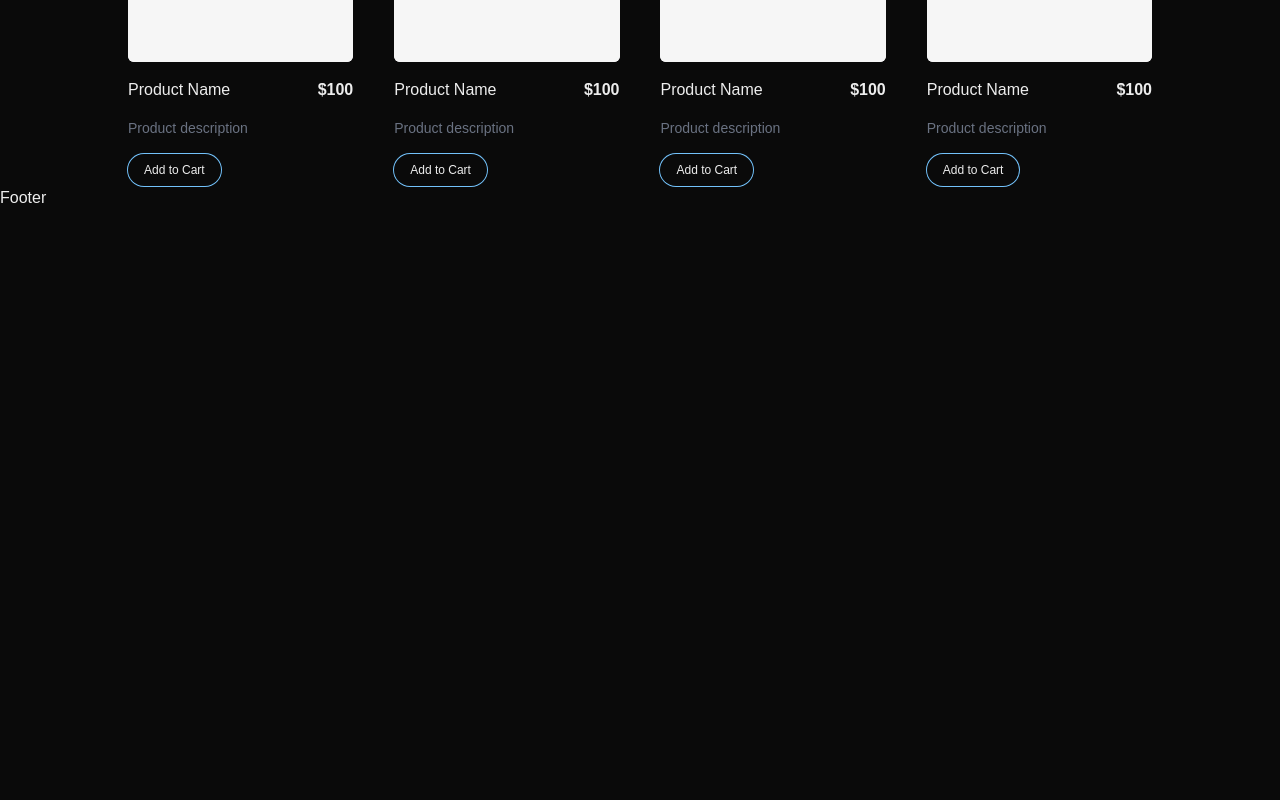
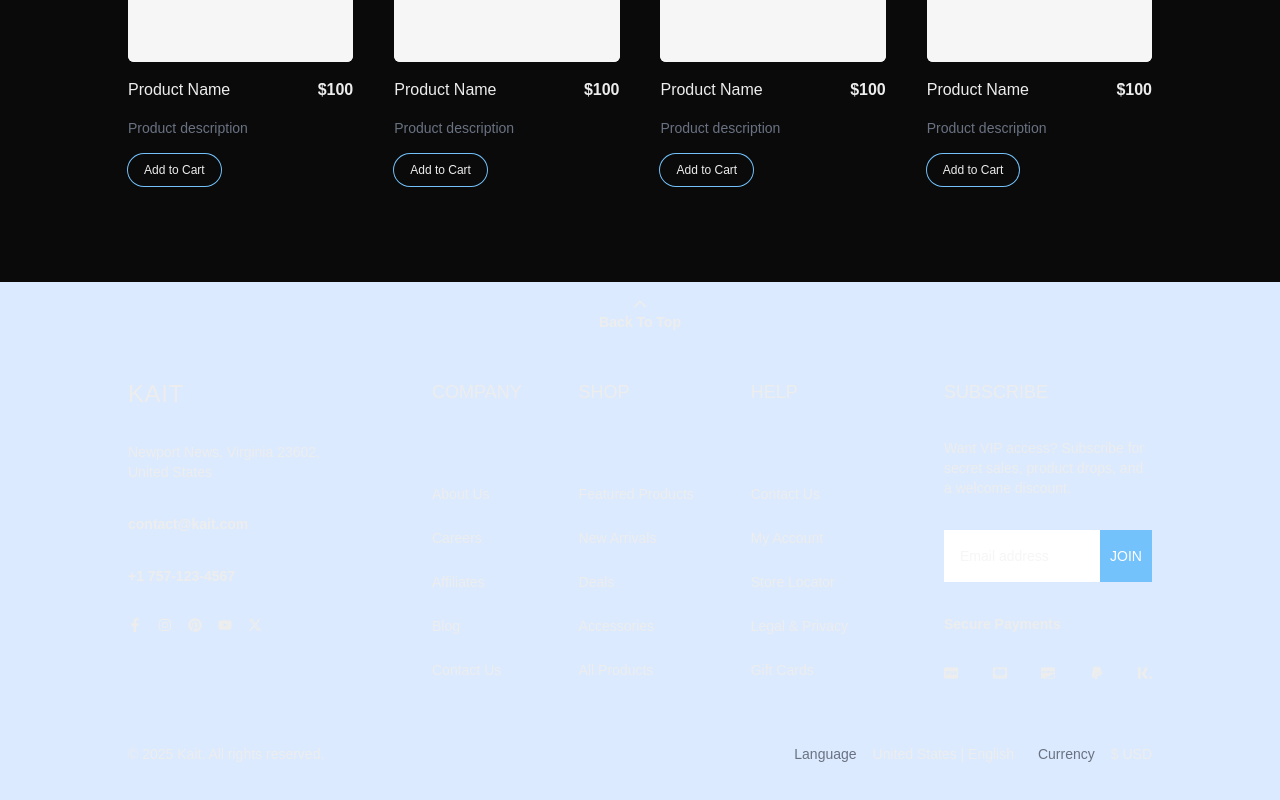
Before and after one commit to gavinspr/nextjs-ecommerce, a Next.js app: page / in a window 1280 px wide. Shown: the part 2470-3270 px from the top of the page. Before the commit the page ends 2680 px from the top, so only its background shows below. Built offline with nearby package versions, Linux system fonts and the light colour scheme.

Commit message:
add elements to footer

```diff
--- a/src/components/Footer.tsx
+++ b/src/components/Footer.tsx
@@ -1,3 +1,130 @@
+"use client";
+
+import Link from "next/link";
+import {
+  FaCcDiscover,
+  FaCcMastercard,
+  FaCcVisa,
+  FaFacebookF,
+  FaInstagram,
+  FaPaypal,
+  FaPinterest,
+  FaYoutube,
+} from "react-icons/fa";
+import { FaChevronUp, FaXTwitter } from "react-icons/fa6";
+import { SiKlarna } from "react-icons/si";
+
+// todo: handle subscribe email
+// todo: handle language functionality
+// todo: handle currency functionality
+
 export const Footer = () => {
-  return <footer>Footer</footer>;
+  return (
+    <footer className="px-4 py-24 md:px-8 lg:px-16 xl:px-32 2xl:px-64 bg-blue-100 text-sm mt-24 relative">
+      <button
+        className="absolute -top-10 md:top-4 left-1/2  -translate-x-1/2 flex flex-col items-center"
+        onClick={() => window.scrollTo({ top: 0, behavior: "smooth" })}
+      >
+        <FaChevronUp />
+        <span className="font-semibold">Back To Top</span>
+      </button>
+      <div className="flex flex-col md:flex-row justify-between gap-24">
+        <div className="w-full md:w-1/2 lg:w-1/4 flex flex-col gap-8">
+          <Link href="/">
+            <div className="text-2xl tracking-wide">KAIT</div>
+          </Link>
+          <p>Newport News, Virginia 23602, United States</p>
+          <span className="font-semibold">contact@kait.com</span>
+          <span className="font-semibold">+1 757-123-4567</span>
+          <div className="flex gap-4">
+            <a href="https://facebook.com" target="_blank" rel="noreferrer">
+              <FaFacebookF />
+            </a>
+            <a href="https://instagram.com" target="_blank" rel="noreferrer">
+              <FaInstagram />
+            </a>
+            <a href="https://pinterest.com" target="_blank" rel="noreferrer">
+              <FaPinterest />
+            </a>
+            <a href="https://youtube.com" target="_blank" rel="noreferrer">
+              <FaYoutube />
+            </a>
+            <a href="https://x.com" target="_blank" rel="noreferrer">
+              <FaXTwitter />
+            </a>
+          </div>
+        </div>
+        <div className="hidden lg:flex justify-between w-1/2">
+          <div className="flex flex-col justify-between">
+            <h1 className="font-md text-lg">COMPANY</h1>
+            <div className="flex flex-col gap-6">
+              <Link href="">About Us</Link>
+              <Link href="">Careers</Link>
+              <Link href="">Affiliates</Link>
+              <Link href="">Blog</Link>
+              <Link href="">Contact Us</Link>
+            </div>
+          </div>
+          <div className="flex flex-col justify-between">
+            <h1 className="font-md text-lg">SHOP</h1>
+            <div className="flex flex-col gap-6">
+              <Link href="">Featured Products</Link>
+              <Link href="">New Arrivals</Link>
+              <Link href="">Deals</Link>
+              <Link href="">Accessories</Link>
+              <Link href="">All Products</Link>
+            </div>
+          </div>
+          <div className="flex flex-col justify-between">
+            <h1 className="font-md text-lg">HELP</h1>
+            <div className="flex flex-col gap-6">
+              <Link href="">Contact Us</Link>
+              <Link href="">My Account</Link>
+              <Link href="">Store Locator</Link>
+              <Link href="">Legal & Privacy</Link>
+              <Link href="">Gift Cards</Link>
+            </div>
+          </div>
+        </div>
+        <div className="w-full md:w-1/2 lg:w-1/4 flex flex-col gap-8">
+          <h1 className="font-medium text-lg">SUBSCRIBE</h1>
+          <p>
+            Want VIP access? Subscribe for secret sales, product drops, and a
+            welcome discount.
+          </p>
+          <div className="flex">
+            <input
+              type="text"
+              placeholder="Email address"
+              className="p-4 w-3/4 bg-white "
+            />
+            <button className="w-1/4 bg-primary text-white ">JOIN</button>
+          </div>
+          <span className="font-semibold">Secure Payments</span>
+          <div className="flex justify-between">
+            <FaCcVisa />
+            <FaCcMastercard />
+            <FaCcDiscover />
+            <FaPaypal />
+            <SiKlarna />
+          </div>
+        </div>
+      </div>
+      <div className="flex flex-col md:flex-row items-center justify-between gap-8 mt-16">
+        <div className="">
+          &copy; {new Date().getFullYear()} Kait. All rights reserved.
+        </div>
+        <div className="flex flex-col md:flex-row gap-6">
+          <div className="">
+            <span className="text-gray-500 mr-4 ">Language</span>
+            <span className="font-medium">United States | English</span>
+          </div>
+          <div className="">
+            <span className="text-gray-500 mr-4 ">Currency</span>
+            <span className="font-medium">$ USD</span>
+          </div>
+        </div>
+      </div>
+    </footer>
+  );
 };
```
